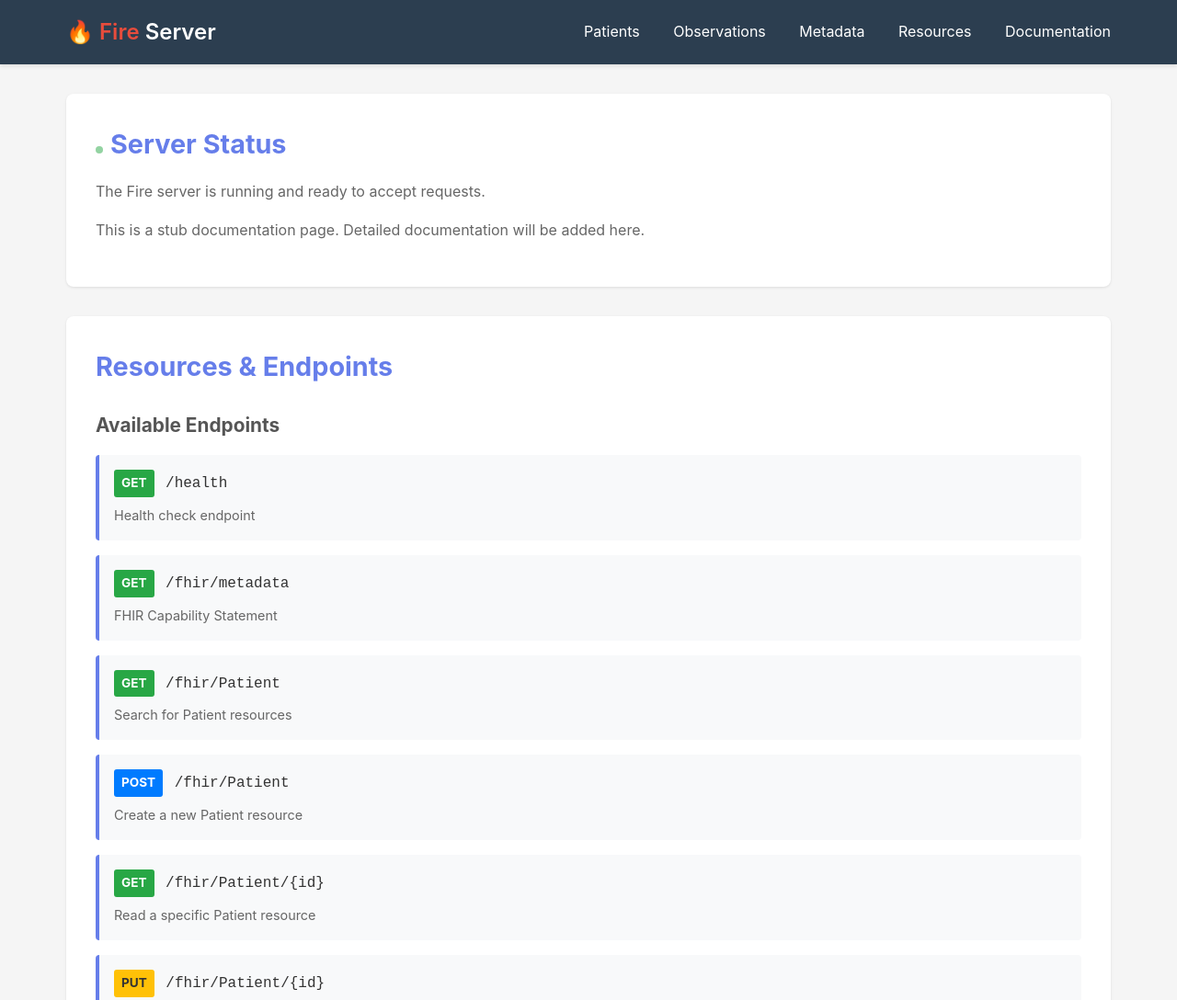
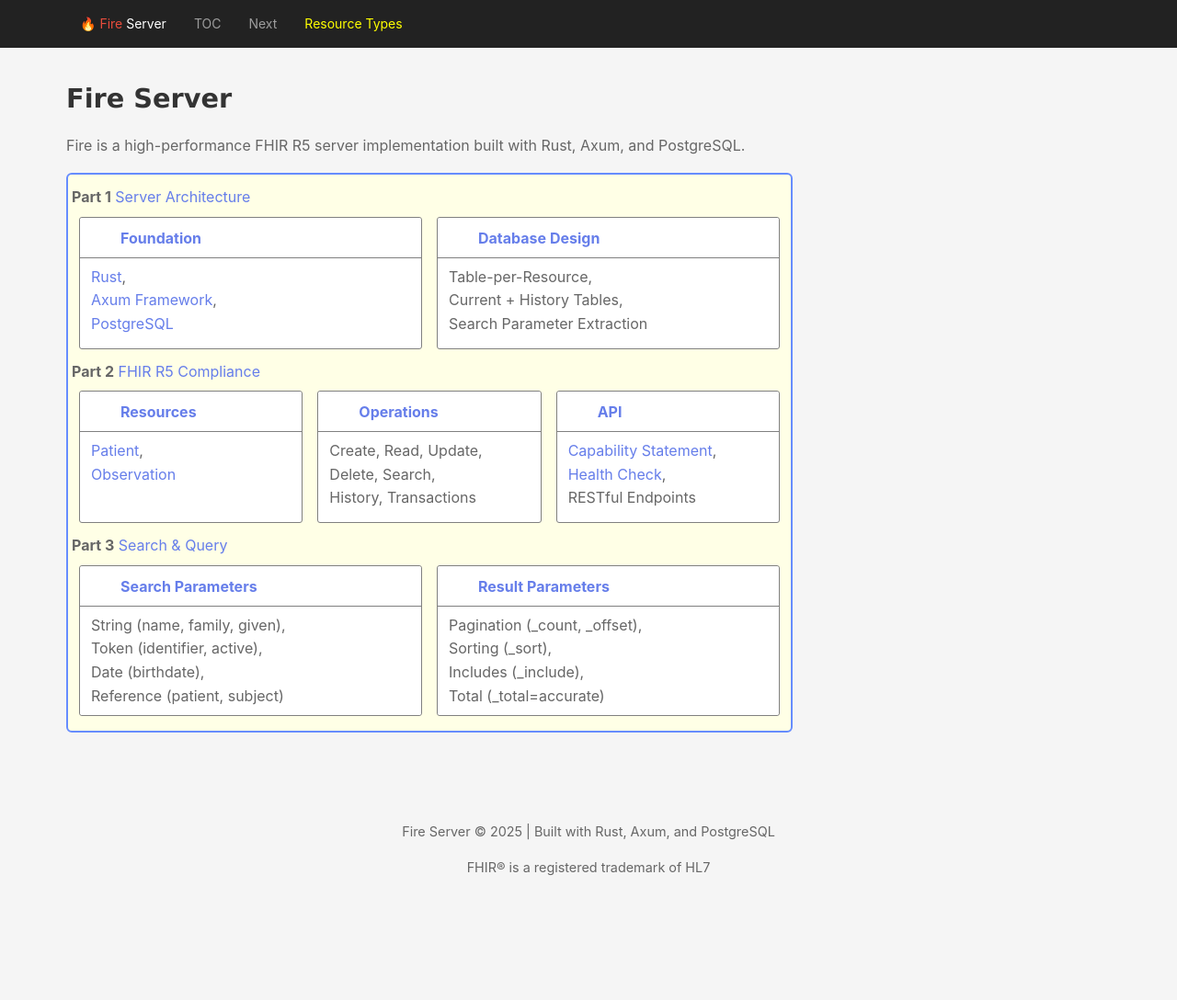
Before and after one commit to rschleitzer/fire, a plain HTML site: page static/index.html in a window 1280 px wide. Shown: the top 1088 px of the page at 92% size. After the commit the page ends 1019 px from the top, so only its background shows below. Drawn offline with Linux system fonts and the light colour scheme.

Commit message:
Some doco stub polish.

```diff
--- a/static/index.html
+++ b/static/index.html
@@ -11,11 +11,18 @@
             box-sizing: border-box;
         }
 
+        html {
+            margin: 0;
+            padding: 0;
+        }
+
         body {
             font-family: -apple-system, BlinkMacSystemFont, 'Segoe UI', Roboto, Oxygen, Ubuntu, Cantarell, sans-serif;
             line-height: 1.6;
             color: #333;
             background: #f5f5f5;
+            margin: 0;
+            padding: 0;
         }
 
         .container {
@@ -24,40 +31,62 @@
             padding: 0 2rem;
         }
 
+        .navbar-inverse {
+            background-color: #222;
+            border-color: #080808;
+        }
+
         .navbar {
-            background: #2c3e50;
-            color: white;
-            padding: 1rem 0;
-            box-shadow: 0 2px 4px rgba(0,0,0,0.1);
+            margin: 0;
+            border-radius: 0;
+            padding: 0;
         }
 
         .navbar .container {
+            margin: 0 auto;
             max-width: 1200px;
-            margin: 0 auto;
-            padding: 0 2rem;
-            display: flex;
-            justify-content: space-between;
-            align-items: center;
         }
 
-        .navbar h1 {
-            font-size: 1.5rem;
-            font-weight: 600;
+        .nav {
+            list-style: none;
+            margin: 0;
+            padding: 0;
         }
 
-        .navbar h1 .fire {
-            color: #e74c3c;
+        .navbar-nav {
+            display: flex;
+            list-style: none;
+            margin: 0;
+            padding: 0;
         }
 
-        .navbar nav a {
-            color: white;
-            text-decoration: none;
-            margin-left: 2rem;
-            transition: color 0.2s;
+        .navbar-nav > li {
+            display: inline-block;
         }
 
-        .navbar nav a:hover {
-            color: #3498db;
+        .navbar-nav > li > a {
+            color: #9d9d9d;
+            text-decoration: none;
+            padding: 15px;
+            display: block;
+            font-size: 14px;
+        }
+
+        .navbar-nav > li > a:hover,
+        .navbar-nav > li > a:focus {
+            color: #fff;
+            background-color: transparent;
+        }
+
+        .navbar-brand {
+            color: #fff !important;
+            font-size: 18px;
+            padding: 15px;
+            text-decoration: none;
+        }
+
+        .fire {
+            color: #e74c3c;
         }
 
         .content {
@@ -198,137 +227,157 @@
             0%, 100% { opacity: 1; }
             50% { opacity: 0.5; }
         }
+
+        /* Diagram styles from FHIR */
+        #diagram { margin-bottom: 2em; max-width: 790px; padding: 0.75em 0.25em 0.25em; background-color: #ffffe6; border-radius: 6px; border: 2px solid #668cff; }
+        #diagram p { margin: 0; }
+        #diagram .box { margin: 0 0.5em 0.75em; border: 1px solid grey; border-radius: 3px; background-color: white; }
+        #diagram .box .head { height: 44px; padding: 6px; font-weight: bold; border-radius: inherit; background-color: white; }
+        #diagram .box .head a { display: inline-block; min-height: 32px; padding-left: 38px; line-height: 32px; background-repeat: no-repeat; background-position: left top; background-size: 32px 32px; }
+        #diagram .box .head a span { display: inline-block; line-height: 1.4em; }
+        #diagram .box .content { margin: 0; padding: 0.5em 0.75em; background-color: white; border-radius: 0 0 3px 3px; box-shadow: none; }
+        #diagram .box .content span { display: inline-block; line-height: 1.4em; }
+        #diagram .box_row { display: -webkit-box; display: -moz-box; display: box; display: -webkit-flex; display: -moz-flex; display: -ms-flexbox; display: flex; -webkit-box-lines: multiple; -moz-box-lines: multiple; box-lines: multiple; -webkit-flex-wrap: wrap; -moz-flex-wrap: wrap; -ms-flex-wrap: wrap; flex-wrap: wrap; }
+        #diagram .box_one > p { display: table-cell; min-width: 10em; -webkit-box-flex: 1; -moz-box-flex: 1; box-flex: 1; -webkit-flex: 1 1 10em; -moz-flex: 1 1 10em; -ms-flex: 1 1 10em; flex: 1 1 10em; }
+        #diagram .box_one .head { width: 25%; }
+        #diagram .box_one .content { -webkit-box-flex: 4; -moz-box-flex: 4; box-flex: 4; -webkit-flex: 4 1 10em; -moz-flex: 4 1 10em; -ms-flex: 4 1 10em; flex: 4 1 10em; line-height: 32px; border-left: 1px solid grey; border-top-left-radius: 0; border-bottom-left-radius: 0; }
+        #diagram .box_more { border-spacing: 0.75em; border-collapse: separate; }
+        #diagram .box_more .box { display: table-cell; -webkit-box-flex: 1; -moz-box-flex: 1; box-flex: 1; -webkit-flex: 1 1 8em; -moz-flex: 1 1 8em; -ms-flex: 1 1 8em; flex: 1 1 8em; min-height: 9em; }
+        #diagram .box_more .box .head { border-bottom: 1px solid grey; border-bottom-left-radius: 0; border-bottom-right-radius: 0; }
+
+        .level-text { padding-bottom: 0.5em; margin-bottom: 0.75em; }
+
+        /* Minimal Bootstrap grid */
+        .row { display: block; }
+        .col-12 { width: 100%; }
+
+        /* h1 styling to match FHIR */
+        h1.self-link-parent { font-family: verdana; font-size: 1.8rem; color: #333; margin: 1rem 0; }
     </style>
 </head>
 <body>
-    <div class="navbar">
+    <nav class="navbar navbar-inverse">
         <div class="container">
-            <h1><a href="/" style="color: inherit; text-decoration: none;"><span class="fire">🔥 Fire</span> Server</a></h1>
-            <nav>
-                <a href="/fhir/Patient">Patients</a>
-                <a href="/fhir/Observation">Observations</a>
-                <a href="/fhir/metadata">Metadata</a>
-                <a href="#resources">Resources</a>
-                <a href="#documentation">Documentation</a>
-            </nav>
+            <ul class="nav navbar-nav">
+                <li><a href="/" class="navbar-brand"><span class="fire">🔥 Fire</span> Server</a></li>
+                <li><a href="#documentation">TOC</a></li>
+                <li><a href="#resources">Next</a></li>
+                <li><a href="#resources"><span style="color: yellow">Resource Types</span></a></li>
+            </ul>
+        </div>
+    </nav>
+
+    <div class="container">
+        <div class="row">
+            <div class="col-12">
+                <p></p>
+
+<h1 class="self-link-parent">Fire Server</h1>
+
+<p>Fire is a high-performance FHIR R5 server implementation built with Rust, Axum, and PostgreSQL.</p>
+
+<div id="diagram">
+
+    <p class="level-text"><b>Part 1</b> <a href="#architecture">Server Architecture</a></p>
+    <div class="box_row box_more">
+        <div id="foundation" class="box">
+            <p class="head">
+                <a href="#foundation">
+                    <span>Foundation</span>
+                </a>
+            </p>
+            <p class="content">
+                <a href="https://www.rust-lang.org/">Rust</a>,<br>
+                <a href="https://docs.rs/axum/">Axum Framework</a>,<br>
+                <a href="https://www.postgresql.org/">PostgreSQL</a>
+            </p>
+        </div>
+        <div id="database" class="box">
+            <p class="head">
+                <a href="#database">
+                    <span>Database Design</span>
+                </a>
+            </p>
+            <p class="content">
+                Table-per-Resource,<br>
+                Current + History Tables,<br>
+                Search Parameter Extraction
+            </p>
         </div>
     </div>
 
-    <div class="container">
-        <div class="content">
-            <h2><span class="status-indicator"></span>Server Status</h2>
-            <p>The Fire server is running and ready to accept requests.</p>
-            <p>This is a stub documentation page. Detailed documentation will be added here.</p>
+    <p class="level-text"><b>Part 2</b> <a href="#fhir">FHIR R5 Compliance</a></p>
+    <div class="box_row box_more">
+        <div id="resources" class="box">
+            <p class="head">
+                <a href="/fhir/Patient">
+                    <span>Resources</span>
+                </a>
+            </p>
+            <p class="content">
+                <a href="/fhir/Patient">Patient</a>,<br>
+                <a href="/fhir/Observation">Observation</a>
+            </p>
         </div>
+        <div id="operations" class="box">
+            <p class="head">
+                <a href="/fhir/metadata">
+                    <span>Operations</span>
+                </a>
+            </p>
+            <p class="content">
+                Create, Read, Update,<br>
+                Delete, Search,<br>
+                History, Transactions
+            </p>
+        </div>
+        <div id="api" class="box">
+            <p class="head">
+                <a href="/fhir/metadata">
+                    <span>API</span>
+                </a>
+            </p>
+            <p class="content">
+                <a href="/fhir/metadata">Capability Statement</a>,<br>
+                <a href="/health">Health Check</a>,<br>
+                RESTful Endpoints
+            </p>
+        </div>
+    </div>
 
-        <div class="content" id="resources">
-            <h2>Resources & Endpoints</h2>
+    <p class="level-text"><b>Part 3</b> <a href="#search">Search & Query</a></p>
+    <div class="box_row box_more">
+        <div id="searchparams" class="box">
+            <p class="head">
+                <a href="#searchparams">
+                    <span>Search Parameters</span>
+                </a>
+            </p>
+            <p class="content">
+                String (name, family, given),<br>
+                Token (identifier, active),<br>
+                Date (birthdate),<br>
+                Reference (patient, subject)
+            </p>
+        </div>
+        <div id="results" class="box">
+            <p class="head">
+                <a href="#results">
+                    <span>Result Parameters</span>
+                </a>
+            </p>
+            <p class="content">
+                Pagination (_count, _offset),<br>
+                Sorting (_sort),<br>
+                Includes (_include),<br>
+                Total (_total=accurate)
+            </p>
+        </div>
+    </div>
 
-            <h3>Available Endpoints</h3>
-            <div class="endpoints">
-                <div class="endpoint">
-                    <span class="endpoint-method method-get">GET</span>
-                    <span class="endpoint-path">/health</span>
-                    <div class="endpoint-desc">Health check endpoint</div>
-                </div>
+</div>
 
-                <div class="endpoint">
-                    <span class="endpoint-method method-get">GET</span>
-                    <span class="endpoint-path">/fhir/metadata</span>
-                    <div class="endpoint-desc">FHIR Capability Statement</div>
-                </div>
-
-                <div class="endpoint">
-                    <span class="endpoint-method method-get">GET</span>
-                    <span class="endpoint-path">/fhir/Patient</span>
-                    <div class="endpoint-desc">Search for Patient resources</div>
-                </div>
-
-                <div class="endpoint">
-                    <span class="endpoint-method method-post">POST</span>
-                    <span class="endpoint-path">/fhir/Patient</span>
-                    <div class="endpoint-desc">Create a new Patient resource</div>
-                </div>
-
-                <div class="endpoint">
-                    <span class="endpoint-method method-get">GET</span>
-                    <span class="endpoint-path">/fhir/Patient/{id}</span>
-                    <div class="endpoint-desc">Read a specific Patient resource</div>
-                </div>
-
-                <div class="endpoint">
-                    <span class="endpoint-method method-put">PUT</span>
-                    <span class="endpoint-path">/fhir/Patient/{id}</span>
-                    <div class="endpoint-desc">Update a Patient resource</div>
-                </div>
-
-                <div class="endpoint">
-                    <span class="endpoint-method method-delete">DELETE</span>
-                    <span class="endpoint-path">/fhir/Patient/{id}</span>
-                    <div class="endpoint-desc">Delete a Patient resource</div>
-                </div>
-
-                <div class="endpoint">
-                    <span class="endpoint-method method-get">GET</span>
-                    <span class="endpoint-path">/fhir/Observation</span>
-                    <div class="endpoint-desc">Search for Observation resources</div>
-                </div>
-
-                <div class="endpoint">
-                    <span class="endpoint-method method-post">POST</span>
-                    <span class="endpoint-path">/fhir</span>
-                    <div class="endpoint-desc">Transaction/Batch bundle processing</div>
-                </div>
             </div>
-        </div>
-
-        <div class="content">
-            <h2>Features</h2>
-            <div class="feature-grid">
-                <div class="feature">
-                    <h4>FHIR R5 Compliant</h4>
-                    <p>Full support for FHIR R5 (5.0.0) specification with proper resource validation.</p>
-                </div>
-
-                <div class="feature">
-                    <h4>High Performance</h4>
-                    <p>Built with Rust and Axum for maximum performance and minimal latency.</p>
-                </div>
-
-                <div class="feature">
-                    <h4>Table-per-Resource</h4>
-                    <p>Optimized database design with separate current and history tables for each resource type.</p>
-                </div>
-
-                <div class="feature">
-                    <h4>ACID Transactions</h4>
-                    <p>PostgreSQL with full ACID compliance for reliable transaction bundles.</p>
-                </div>
-
-                <div class="feature">
-                    <h4>Search Parameters</h4>
-                    <p>Indexed search parameters for fast querying across resources.</p>
-                </div>
-
-                <div class="feature">
-                    <h4>Version History</h4>
-                    <p>Complete version history tracking with dedicated history tables.</p>
-                </div>
-            </div>
-        </div>
-
-        <div class="content" id="documentation">
-            <h2>Documentation</h2>
-            <p><em>Comprehensive documentation will be added here, including:</em></p>
-            <ul style="margin-left: 2rem; color: #666;">
-                <li>API Reference</li>
-                <li>Resource Definitions</li>
-                <li>Search Parameter Guide</li>
-                <li>Transaction Bundles</li>
-                <li>Authentication & Authorization</li>
-                <li>Deployment Guide</li>
-                <li>Performance Tuning</li>
-            </ul>
         </div>
     </div>
 
```
Also changed, not shown: templates/base.html (+58 -29 lines).
